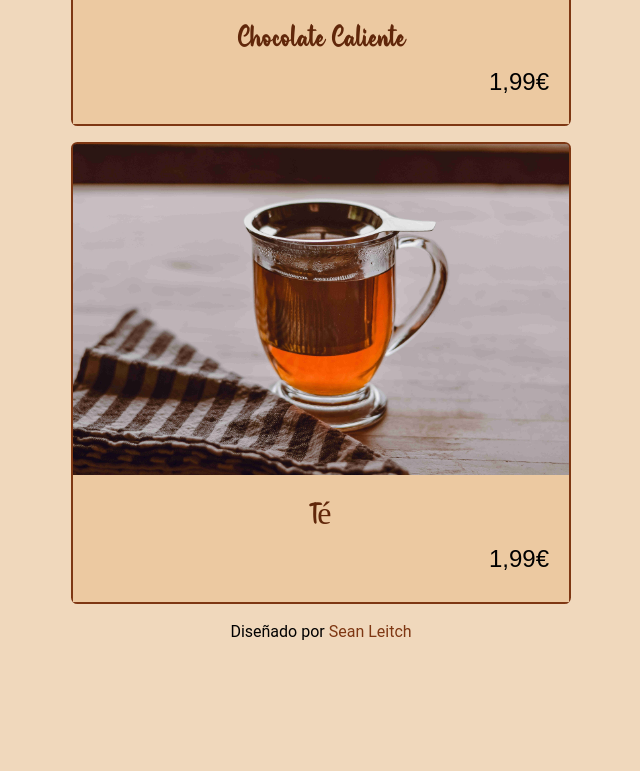
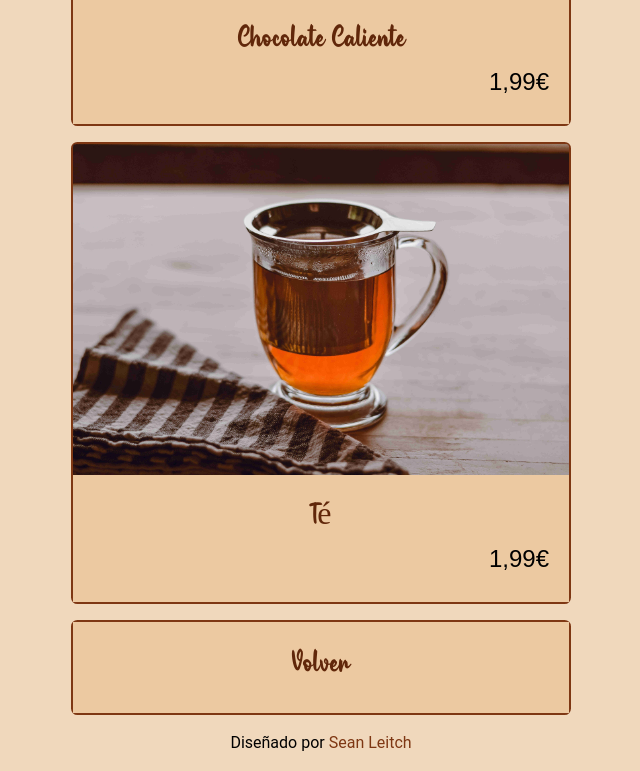
Before and after one commit to seanjl/LeBonCafe, a plain HTML site: page menu-bebidas.html in a window 1280 px wide. Shown: the part 1968-2739 px from the top of the page, without its empty margins (319-959 px from the left). Before the commit the page ends 2628 px from the top, so only its background shows below. Drawn offline with nearby package versions, Linux system fonts and the light colour scheme.

Commit message:
Back button

```diff
--- a/menu-bebidas.html
+++ b/menu-bebidas.html
@@ -73,6 +73,15 @@
                     <h4 class="text-right">1,99€</h4>
                 </div>
             </div>
+
+            <!-- BACK -->
+            <a href="index.html">
+                <div class="card menucard my-3">
+                    <div class="card-body card-colour-beige">
+                        <h5 class="card-title">Volver</h5>
+                    </div>
+                </div>
+            </a>
         </main>
 
         <footer class="mastfoot mt-auto ">
```
Also changed, not shown: menu-combos.html (+9 -0 lines), menu-comidas.html (+9 -0 lines).
